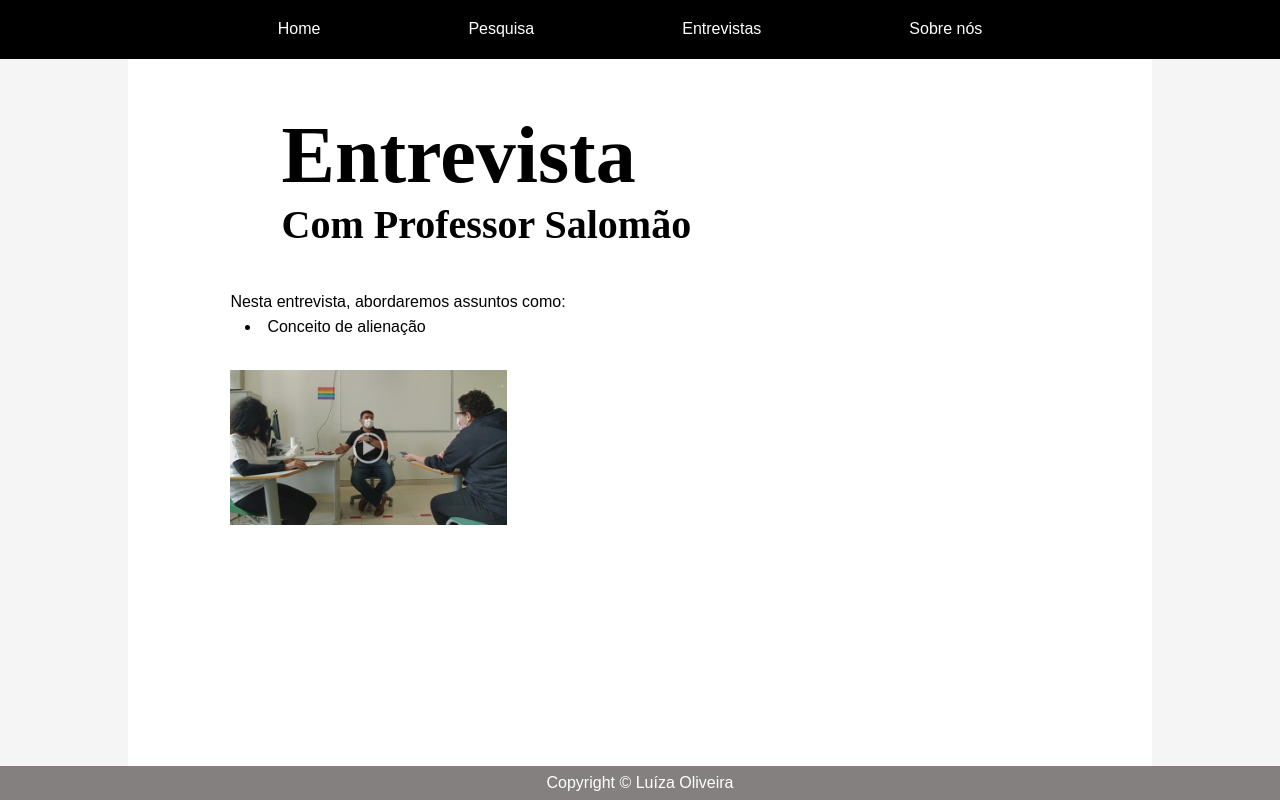
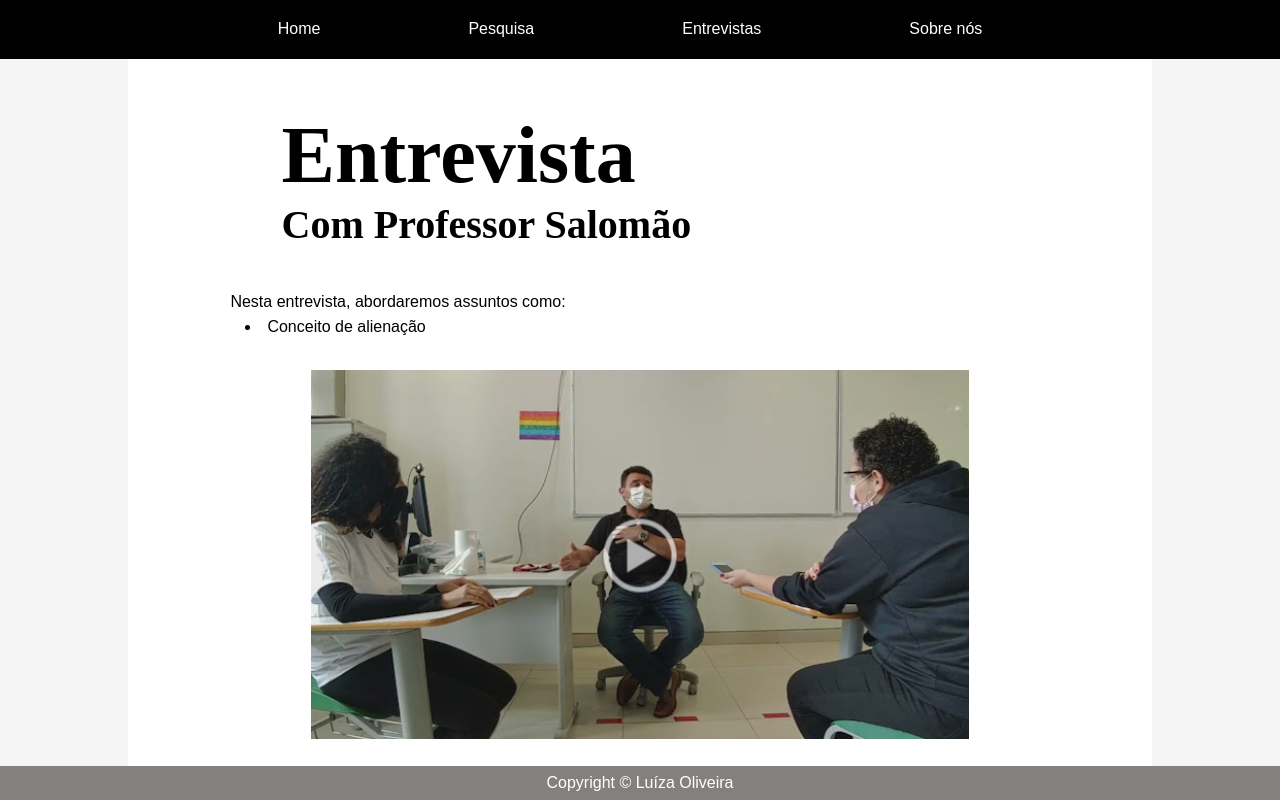
Before and after one commit to eixo-integrador/produto-final, a plain HTML site: page entrevista-salomao.html in a window 1280 px wide. Drawn offline with Linux system fonts and the light colour scheme.

Commit message:
Alteração - entrevista salomão

```diff
--- a/ent-salomao.css
+++ b/ent-salomao.css
@@ -1,3 +1,5 @@
+
+
 .texto{
     margin-top: 4%;
     line-height: 25px;
@@ -8,10 +10,13 @@
 }
 
 .video{
+    display: flex;
+    width: 100%;
+    height: 80%;
     margin-top: 3%;
-    margin-left: 10%;
+    justify-content: center;
 }
 
-.video img{
-    width: 30%;
+.video .link img{
+    width: 100%;
 }
--- a/entrevista-salomao.html
+++ b/entrevista-salomao.html
@@ -34,8 +34,10 @@
         </div>
 
         <div class="video">
-            <a href="https://drive.google.com/file/d/1sA_gumSyHGI-X3x1FkXj3EWuYypksi5s/view?usp=sharing"><img
-                    src="img/capa-salomao.png" alt=""></a>
+            <div class="link">
+                <a href="https://drive.google.com/file/d/1sA_gumSyHGI-X3x1FkXj3EWuYypksi5s/view?usp=sharing"><img
+                        src="img/capa-salomao.png" alt=""></a>
+            </div>
 
         </div>
     </main>
```
